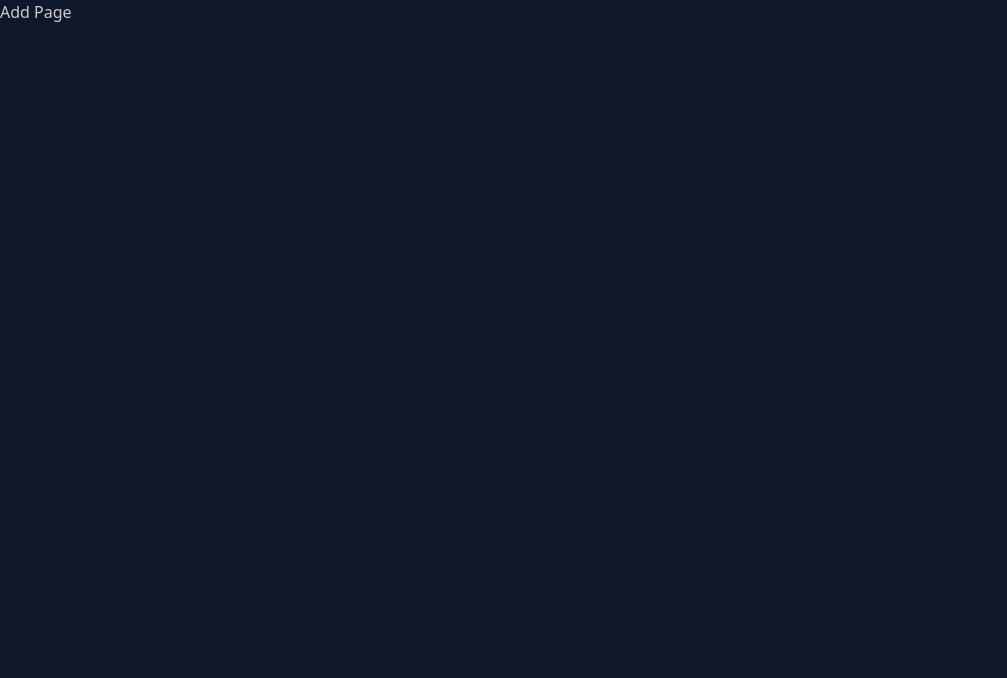
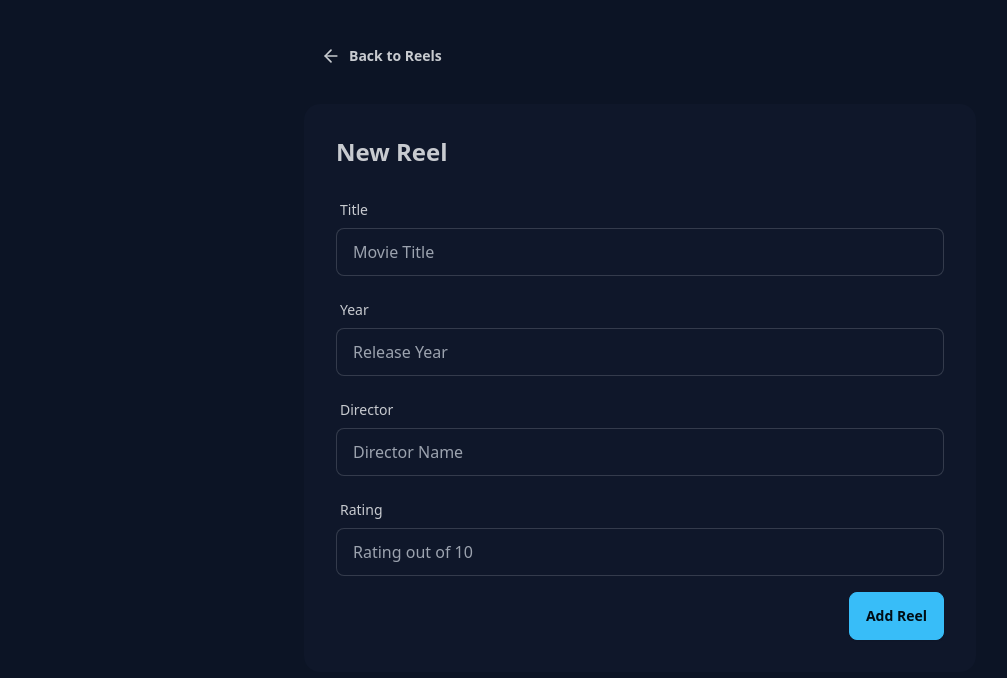
Before and after one commit to jerometaruc/reeltrack-v2, a React (Vite) app in the folder frontend/: page /add in a window 1280 px wide. Shown: the top 678 px of the page, without its empty margins (0-1007 px from the left). Built offline with nearby package versions, Linux system fonts and the light colour scheme.

Commit message:
feat(frontend): Implement AddPage

```diff
--- a/frontend/src/pages/AddPage.tsx
+++ b/frontend/src/pages/AddPage.tsx
@@ -1,7 +1,166 @@
+import { gql, useMutation } from "@apollo/client";
+import { useState } from "react";
+import { ArrowLeftIcon } from "lucide-react";
+import { Link, useNavigate } from "react-router";
+import type { Reel } from "../types/Reel";
+import type { CreateReelInput } from "../types/CreateReelInput";
+
+const CREATE_REEL = gql`
+    mutation CreateReel($createReelInput: CreateReelInput!) {
+        createReel(createReelInput: $createReelInput) {
+            id
+            title
+            year
+            director
+            rating
+        }
+    }
+`;
+
+const GET_REELS = gql`
+    query GetReels {
+        reels {
+            id
+            title
+            year
+            director
+            rating
+        }
+    }
+`;
+
+interface CreateReelData {
+    createReel: Reel;
+}
+
+interface CreateReelVariables {
+    createReelInput: CreateReelInput;
+}
+
 function AddPage() {
+    const [title, setTitle] = useState<string>("");
+    const [year, setYear] = useState<string>("");
+    const [director, setDirector] = useState<string>("");
+    const [rating, setRating] = useState<string>("");
+
+    const navigate = useNavigate();
+
+    const [createReel, { loading }] = useMutation<CreateReelData, CreateReelVariables>(
+        CREATE_REEL,
+        {
+            refetchQueries: [{ query: GET_REELS }],
+            onCompleted: () => {
+                navigate("/");
+            },
+            onError: (error) => {
+                console.error("Error creating reel:", error);
+            }
+        }
+    );
+
+    const handleSubmit = async (e: React.FormEvent<HTMLFormElement>) => {
+        e.preventDefault();
+
+        const yearNumber = parseInt(year);
+
+        const input: CreateReelInput = {
+            title: title.trim(),
+            year: yearNumber,
+        };
+
+        if (director.trim()) {
+            input.director = director.trim();
+        }
+
+        if (rating.trim()) {
+            const ratingNumber = parseFloat(rating);
+            if (!isNaN(ratingNumber) && ratingNumber >= 0 && ratingNumber <= 10) {
+                input.rating = ratingNumber;
+            }
+        }
+
+        await createReel({ variables: { createReelInput: input } });
+    };
+
     return (
-        <div>
-            <p>Add Page</p>
+        <div className="min-h-screen bg-base-200">
+            <div className="container mx-auto px-4 py-8">
+                <div className="max-w-2xl mx-auto">
+                    <Link to={"/"} className="btn btn-ghost mb-6">
+                        <ArrowLeftIcon className="size-5" />
+                        Back to Reels
+                    </Link>
+                    <div className="card bg-base-100">
+                        <div className="card-body">
+                            <h2 className="card-title text-2xl mb-4">New Reel</h2>
+                            <form onSubmit={handleSubmit}>
+                                <div className="form-control mb-4">
+                                    <label className="label">
+                                        <span className="label-text">Title</span>
+                                    </label>
+                                    <input
+                                        type="text"
+                                        placeholder="Movie Title"
+                                        className="input input-bordered"
+                                        value={title}
+                                        onChange={(e) => setTitle(e.target.value)}
+                                        required
+                                    />
+                                </div>
+                                <div className="form-control mb-4">
+                                    <label className="label">
+                                        <span className="label-text">Year</span>
+                                    </label>
+                                    <input
+                                        type="number"
+                                        placeholder="Release Year"
+                                        className="input input-bordered"
+                                        value={year}
+                                        onChange={(e) => setYear(e.target.value)}
+                                        required
+                                    />
+                                </div>
+                                <div className="form-control mb-4">
+                                    <label className="label">
+                                        <span className="label-text">Director</span>
+                                    </label>
+                                    <input
+                                        type="text"
+                                        placeholder="Director Name"
+                                        className="input input-bordered"
+                                        value={director}
+                                        onChange={(e) => setDirector(e.target.value)}
+                                    />
+                                </div>
+                                <div className="form-control mb-4">
+                                    <label className="label">
+                                        <span className="label-text">Rating</span>
+                                    </label>
+                                    <input
+                                        type="number"
+                                        step="0.1"
+                                        min="0"
+                                        max="10"
+                                        placeholder="Rating out of 10"
+                                        className="input input-bordered"
+                                        value={rating}
+                                        onChange={(e) => setRating(e.target.value)}
+                                    />
+                                </div>
+                                <div className="card-actions justify-end">
+                                    <button
+                                        type="submit"
+                                        className="btn btn-primary"
+                                        disabled={loading}
+                                    >
+                                        {loading ? "Adding..." : "Add Reel"}
+                                    </button>
+                                </div>
+                            </form>
+                        </div>
+                    </div>
+                </div>
+            </div>
         </div>
     );
 };
--- /dev/null
+++ b/frontend/src/types/CreateReelInput.ts
@@ -0,0 +1,6 @@
+export interface CreateReelInput {
+    title: string;
+    year: number;
+    director?: string;
+    rating?: number;
+}
```
